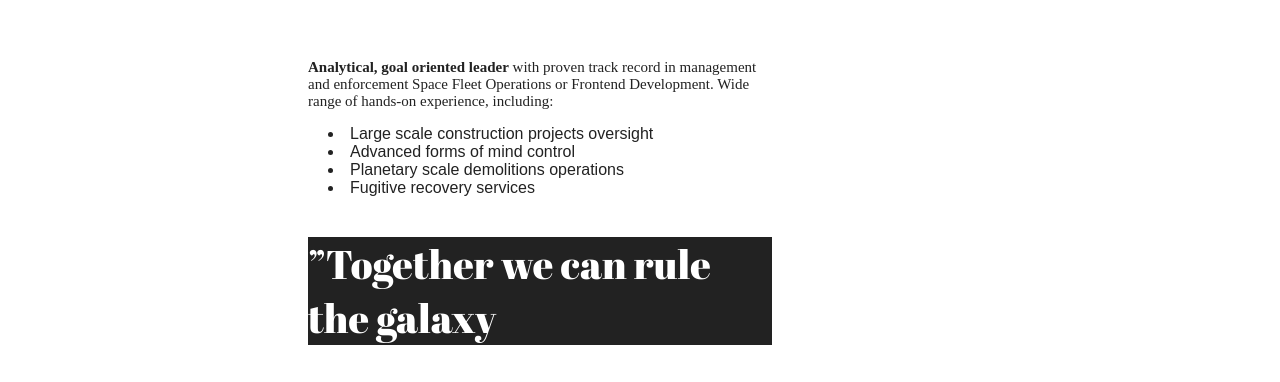
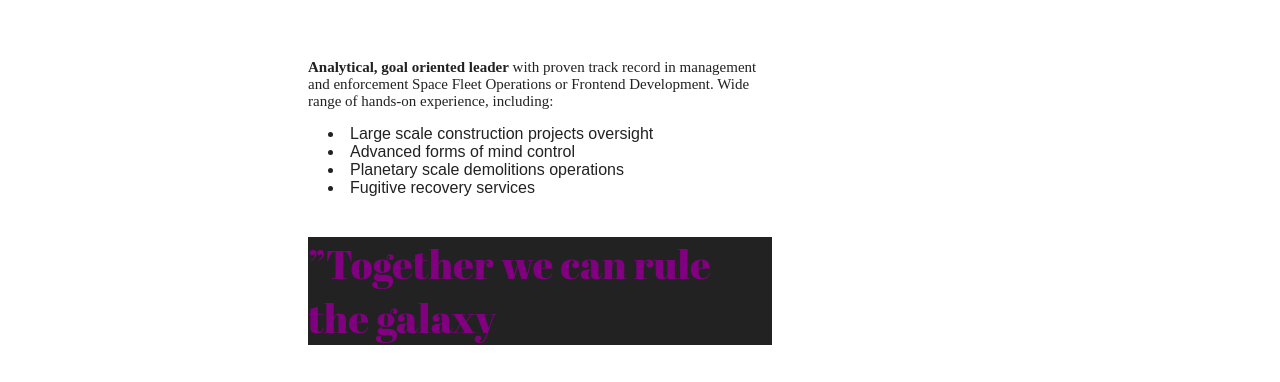
Before and after one commit to szalyko/szalyko.github.io2, a plain HTML site: page index.html in a window 1280 px wide. Shown: the part 309-691 px from the top of the page. Drawn offline with Linux system fonts and the light colour scheme.

Commit message:
webserver teszt

```diff
--- a/index.html
+++ b/index.html
@@ -28,7 +28,7 @@
     </ui>
   </div>
     </main>
-  <blockquote>Together we can rule the galaxy</blockquote>
+  <blockquote ID="webpage">Together we can rule the galaxy</blockquote>
   <main>
   <h1>Notable achievements</h1>
     <h2>Designed, built and piloted a custom pod racer. 32 BBY Boonta Eve Classic Race Champion</h2>
--- a/style.css
+++ b/style.css
@@ -84,3 +84,7 @@ padding-bottom: 60px;
    padding-top: 60px;
   padding-bottom: 60px;
 }
+
+#webpage{
+  color:purple;
+}
```
